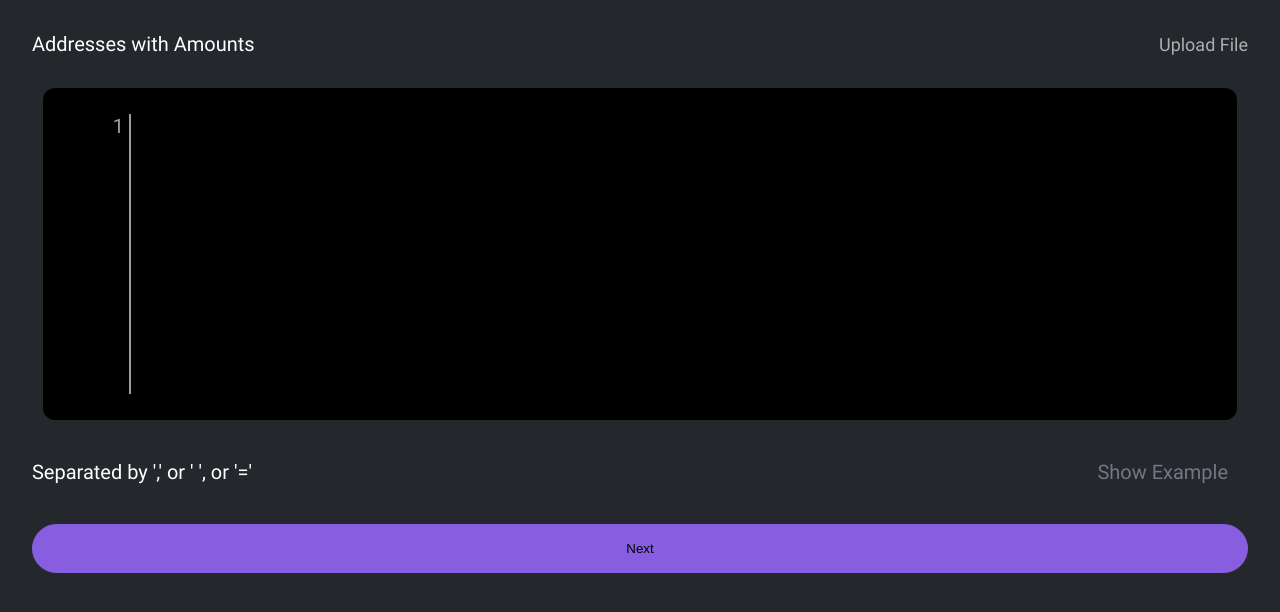
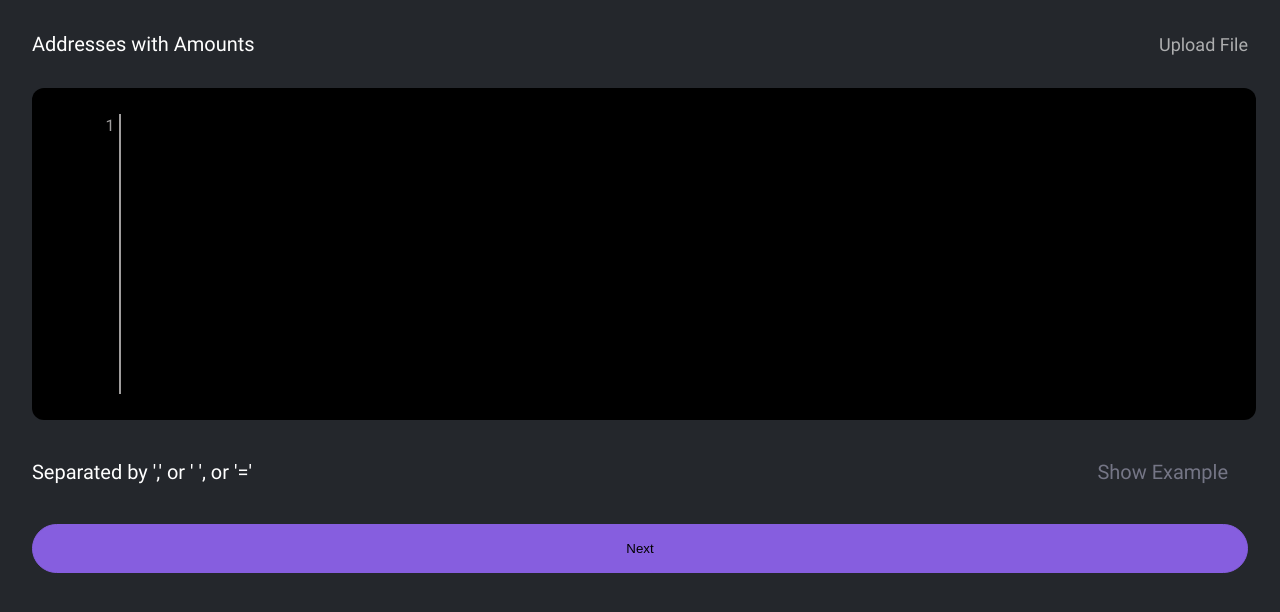
Before and after one commit to shivam260598/disperse-app, a React app: page / in a window 1280 px wide. Built offline with nearby package versions, Linux system fonts and the light colour scheme; a web font is replaced by a local one.

Commit message:
css fixes

```diff
--- a/src/Disperse/TextAreaComponent/index.js
+++ b/src/Disperse/TextAreaComponent/index.js
@@ -5,11 +5,7 @@ import GLOBAL_CONSTANTS from '../../commons/global';
 function TextAreaComponent({ amounts = '', setAmounts = () => {} }) {
     const lineElRef = useRef();
     const textRef = useRef();
-    const textContainerRef = useRef();
     const [line, setLine] = useState(GLOBAL_CONSTANTS.one);
-    const [activeLine, setActiveLine] = useState(GLOBAL_CONSTANTS.one);
-
-    useEffect(() => { handleScroller(); }, []);
 
     const handleScroller = () => {
         let element = textRef?.current || null;
@@ -18,10 +14,12 @@ function TextAreaComponent({ amounts = '', setAmounts = () => {} }) {
             element.onscroll = (e) => {
                 const bottomReached = (element.scrollTop + element.offsetHeight) >= (element.scrollHeight);
                 if (bottomReached) lineElRef.current.scrollTop = element.scrollTop;
-                lineElRef.current.scrollTop = element.scrollTop
+                lineElRef.current.scrollTop = element.scrollTop;
             };
         };
     };
+
+    useEffect(() => { handleScroller(); }, []);
 
     const textChangeHandler = (e) => {
         const val = e.target.value;
@@ -29,26 +27,18 @@ function TextAreaComponent({ amounts = '', setAmounts = () => {} }) {
         if(newLine > 0) setLine(newLine + 1);
         if(newLine === 0) setLine(1);
 
-        activeLineChangeHandler(e);
         setAmounts(val);
     }
 
-    const activeLineChangeHandler = (e) => {
-        const activeLineVal = e.target.value.substr(0, e.target.selectionStart)
-            .split(GLOBAL_CONSTANTS.new_line_escape_sequence).length;
-        if(activeLine  !== activeLineVal) setActiveLine(activeLineVal);
-    }
-
     const renderNumberOfLines = () => {
-        return [...Array(line).keys()].map(i => <span key={i} >{i+1}</span>);
+        return [...Array(line).keys()].map(i => <span key={i}>{i + 1}</span>);
     };
 
     return (
         <div className="text_area_container">
-            <div className="text_container" ref={textContainerRef}>
+            <div className="text_container">
                 <div className="line_number" ref={lineElRef}>{renderNumberOfLines()}</div>
                 <textarea
-                    onMouseUp={activeLineChangeHandler}
                     ref={textRef}
                     onChange={textChangeHandler}
                     value={amounts}
--- a/src/Disperse/TextAreaComponent/styles.css
+++ b/src/Disperse/TextAreaComponent/styles.css
@@ -1,14 +1,15 @@
 .text_area_container {
     width: 100%;
-    font-size: 20px;
+    font-size: 16px;
+    line-height: 24px;
 }
 
 .text_container {
     background-color: black;
     border-radius: 12px;
-    width: 95%;
+    width: 97.5%;
     height: 300px;
-    margin: 2rem auto;
+    margin: 2rem 0;
     display: flex;
     justify-content: left;
     align-items: center;
@@ -24,11 +25,7 @@
     flex-direction: column;
     align-items: flex-end;
     justify-content: flex-start;
-    overflow-y: auto;
-
-    &::-webkit-scrollbar {
-       display: none;
-    }
+    overflow-y: hidden;
 }
 
 textarea {
@@ -42,7 +39,8 @@ textarea {
     color: whitesmoke;
     resize: none !important;
     overflow-y: scroll;
-    font-size: 21px;
+    font-size: 16px;
+    line-height: 24px;
 }
 
 textarea::-webkit-scrollbar {
```
